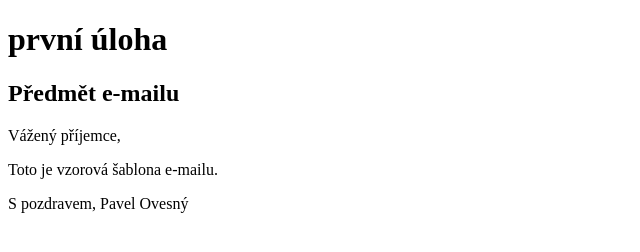
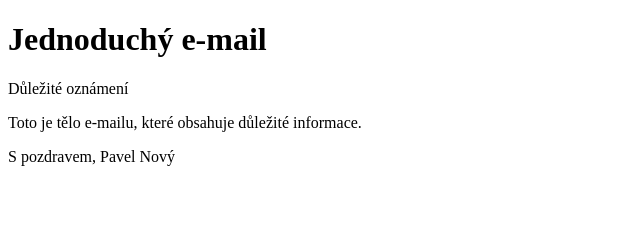
Before and after one commit to Majda171/-cviceni-email, a plain HTML site: page index.html in a window 1280 px wide. Shown: the whole page, without its empty margins (0-640 px from the left). Drawn offline with Linux system fonts and the light colour scheme.

Commit message:
druhy ukol

```diff
--- a/index.html
+++ b/index.html
@@ -7,13 +7,10 @@
     <title>Document</title>
 </head>
 <body>
-    <div class="email">
-        <h1>první úloha</h1>
-        <h2>Předmět e-mailu</h2>
-        <p>Vážený příjemce,</p>
-        <p>Toto je vzorová šablona e-mailu.</p>
-        <p class="email__closing"></p>
-    </div>
+    <h1>Jednoduchý e-mail</h1>
+    <p class="email__subject"></p>
+    <p class="email__body"></p>
+    <p class="email__closing"></p>
     <script src="script.js"></script>
 </body>
 </html>
--- a/script.js
+++ b/script.js
@@ -1,7 +1,21 @@
+const jmeno = "Pavel Nový";
+const fillSubject = (subject) => {
+    const subjectElement = document.querySelector('.email__subject');
+    subjectElement.textContent = subject;
+}
+
+
+const fillBody = (body, name) => {
+    const bodyElement = document.querySelector('.email__body');
+    bodyElement.textContent = body;
+    goodbye(name);
+}
+
 
 const goodbye = (jmeno) => {
     const closingParagraph = document.querySelector('.email__closing');
-    closingParagraph.textContent = `S pozdravem, ${jmeno}`;
-}
+    closingParagraph.textContent = `S pozdravem, ${jmeno}`; }
 
-goodbye('Pavel Ovesný');
+
+fillSubject('Důležité oznámení');
+fillBody('Toto je tělo e-mailu, které obsahuje důležité informace.', 'Pavel Nový');
```
